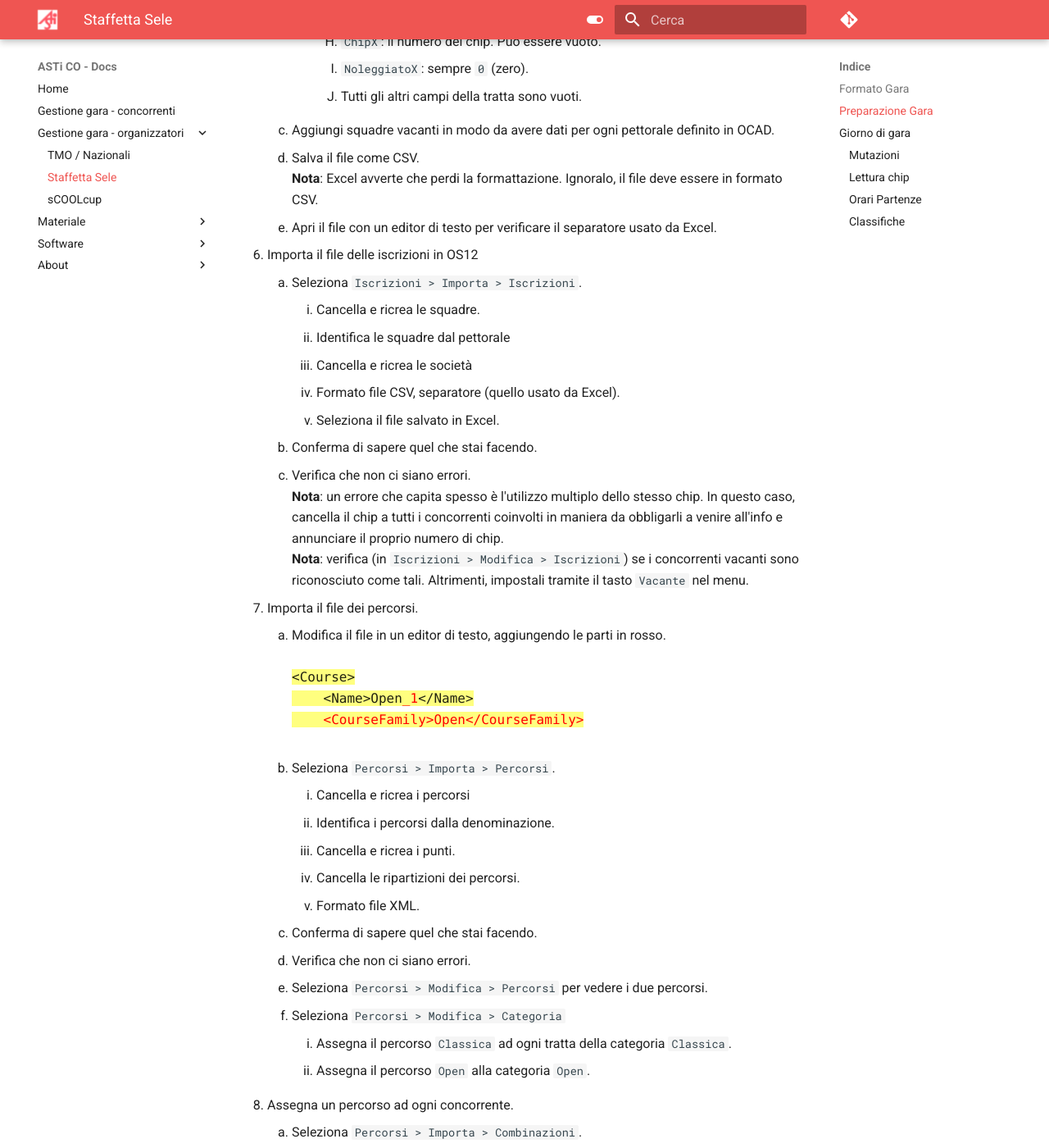
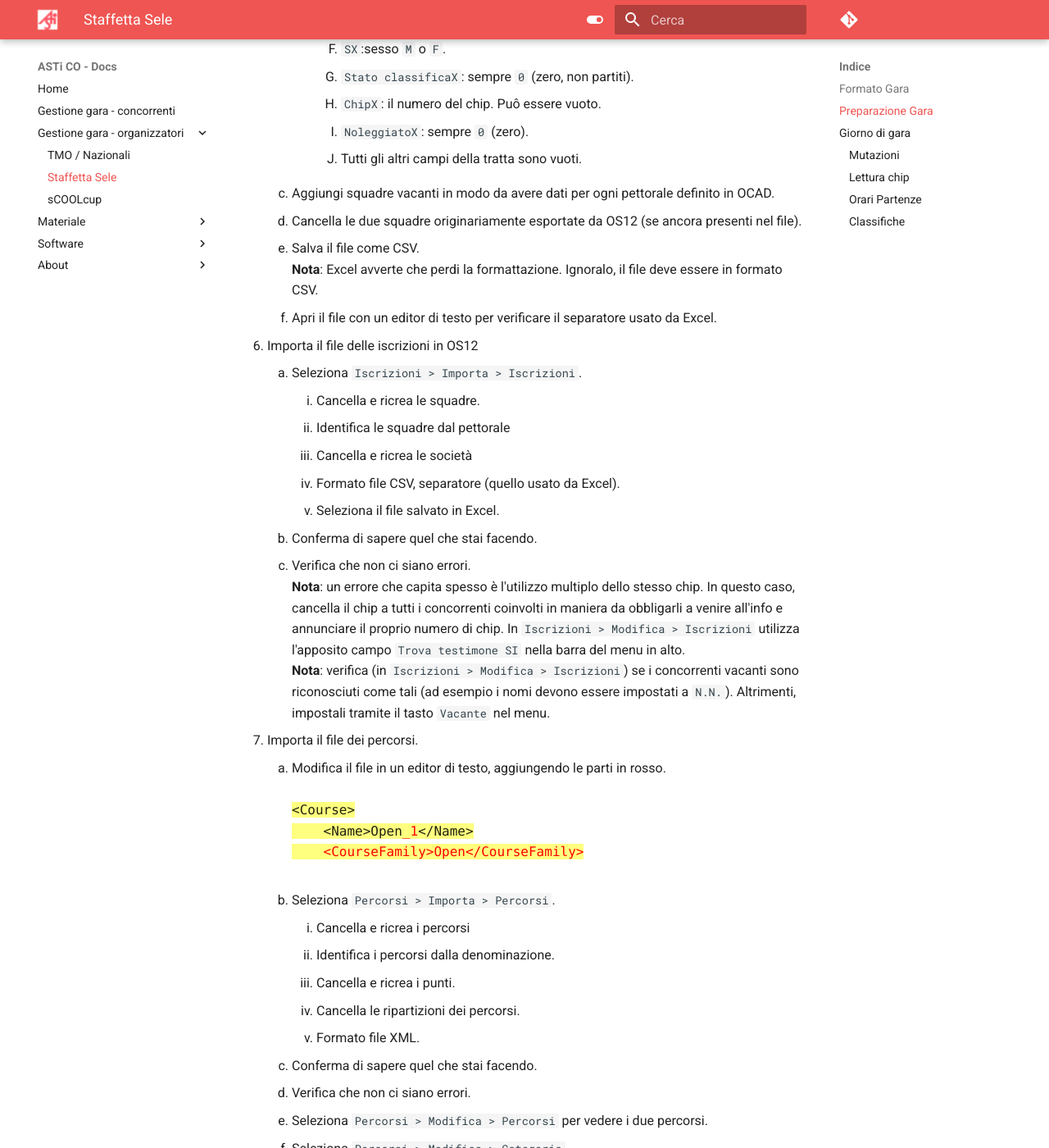
Before and after one commit to asti-co/doc, an MkDocs documentation site: the page built from docs/gestione_gara_org/staffetta_sele.md, in a window 1280 px wide and 1400 px high, scrolled down 3821 px. Shown: the whole window at 82% size. Built offline with MkDocs 1.6.1 and Material for MkDocs 9.7.7, drawn with Linux system fonts in a browser that asks for light colours; comment, search, counter and statistics services are not loaded; some of the changed text lies outside the part shown.

Commit message:
altre modifiche a staffetta sele

```diff
--- a/docs/gestione_gara_org/staffetta_sele.md
+++ b/docs/gestione_gara_org/staffetta_sele.md
@@ -7,8 +7,8 @@
 ## Formato Gara
 La Staffetta Sele prevede:
 
-- Due categorie: `classica` e `open`
-- La categoria `classica`:
+- Due categorie: `Classica` e `Open`
+- La categoria `Classica`:
     - Gara a staffetta con 4 tratte
     - Le tratte hanno percorsi con lunghezze e difficoltà diverse
     - Tutti i concorrenti di una stessa tratta hanno percorsi con lunghezza e difficoltà uguali, tenuto conto dei farsta.
@@ -18,13 +18,13 @@
     - 3ª tratta: D15-18, H13-15, D+45, H+60
     - 4ª tratta: Donne, H16-17, H+50
     - Il tempo finale viene preso con la scatoletta Finish
-- La categoria `open`
+- La categoria `Open`
     - Gara individuale
     - Partenza in massa
     - Gara in linea
     - Aperta a tutti (senza restrizione di età).
 
-Anche la categoria `open` viene gestita con l’applicativo OL-Staffel (OS-2010), in quanto a partire dalla versione 12 permette di avere categorie con una singola tratta.
+Anche la categoria `Open` viene gestita con l’applicativo OL-Staffel (OS-2010), in quanto a partire dalla versione 12 permette di avere categorie con una singola tratta.
 
 Se scoprite maniere più efficienti per risolvere i problemi ticinesi, o se trovate errori o mancanze nel documento, fatelo sapere (co@asti-ticino.ch). Grazie.
 
@@ -51,7 +51,8 @@
 1. Crea un file d'esempio per l'importazione delle iscrizioni
     1. Seleziona il tab `Società`
     1. Crea una società con `+ Nuovo`
-        1. Imposta ID = `1`, Sigla = `GOLD`, Luogo = `Savosa`
+        1. Imposta ID = `1`, Sigla = `` ``, Luogo = `GOLD Savosa`
+        **Nota**: dal 2024 il SOLV tende a non più separare i nomi di società nei due campi `Sigla` e `Luogo` (es. `GOLD` e `Savosa`), ma utilizza unicamente il campo `Luogo` per il nome completo.
     1. Seleziona il tab `Squadre`
         1. Crea una squadra con `+ Nuovo`
             1. Imposta la squadra:
@@ -103,6 +104,7 @@
             1. `NoleggiatoX`: sempre `0` (zero).
             1. Tutti gli altri campi della tratta sono vuoti.
     1. Aggiungi squadre vacanti in modo da avere dati per ogni pettorale definito in OCAD.
+    1. Cancella le due squadre originariamente esportate da OS12 (se ancora presenti nel file).
     1. Salva il file come CSV.
     **Nota**: Excel avverte che perdi la formattazione. Ignoralo, il file deve essere in formato CSV.
     1. Apri il file con un editor di testo per verificare il separatore usato da Excel.
@@ -115,8 +117,8 @@
         1. Seleziona il file salvato in Excel.
     1. Conferma di sapere quel che stai facendo.
     1. Verifica che non ci siano errori.
-    **Nota**: un errore che capita spesso è l'utilizzo multiplo dello stesso chip. In questo caso, cancella il chip a tutti i concorrenti coinvolti in maniera da obbligarli a venire all'info e annunciare il proprio numero di chip.
-    **Nota**: verifica (in `Iscrizioni > Modifica > Iscrizioni`) se i concorrenti vacanti sono riconosciuto come tali. Altrimenti, impostali tramite il tasto `Vacante` nel menu.
+    **Nota**: un errore che capita spesso è l'utilizzo multiplo dello stesso chip. In questo caso, cancella il chip a tutti i concorrenti coinvolti in maniera da obbligarli a venire all'info e annunciare il proprio numero di chip. In `Iscrizioni > Modifica > Iscrizioni` utilizza l'apposito campo `Trova testimone SI` nella barra del menu in alto.
+    **Nota**: verifica (in `Iscrizioni > Modifica > Iscrizioni`) se i concorrenti vacanti sono riconosciuti come tali (ad esempio i nomi devono essere impostati a `N.N.`). Altrimenti, impostali tramite il tasto `Vacante` nel menu.
 1. Importa il file dei percorsi.
     1. Modifica il file in un editor di testo, aggiungendo le parti in rosso.
     {==  <span style='font-family: "Lucida Console", "Courier New", monospace'>
```
Also changed, not shown: other parts of docs/gestione_gara_org/staffetta_sele.md (+2 -2 lines).
